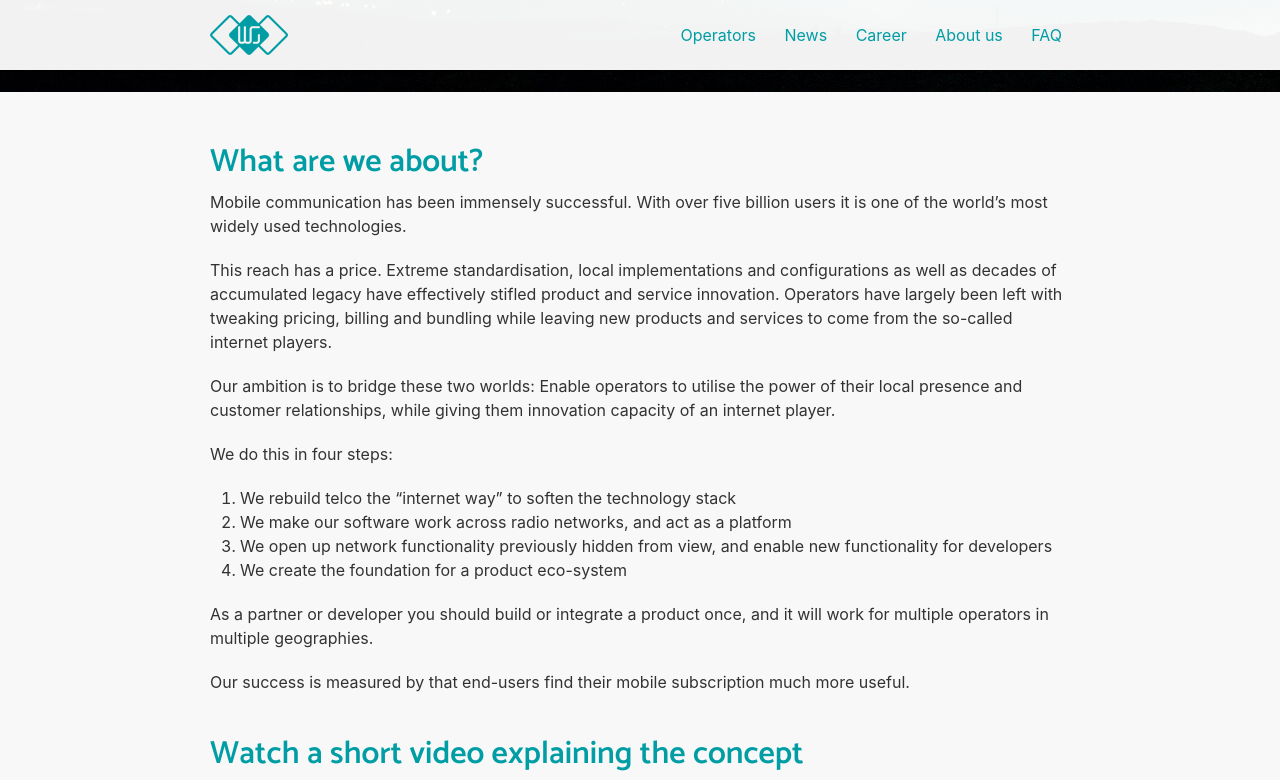
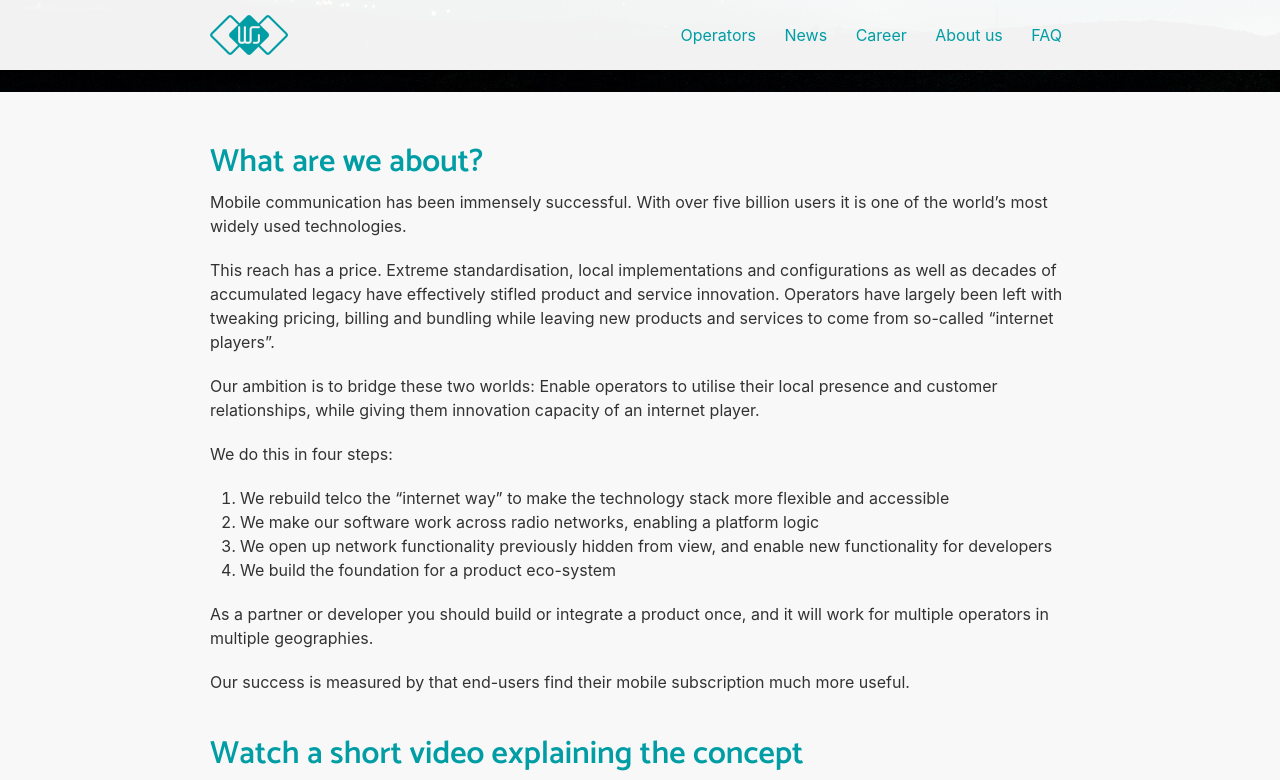
Before and after one commit to working-group-two/engineering-blog, a Jekyll site: the page built from pages/index.md, in a window 1280 px wide and 900 px high, scrolled down 358 px, cut to the strip 0-780 px from the top of the window. Built offline with Jekyll 4.4.1, drawn with Linux system fonts in a browser that asks for light colours; nearby versions of some CDN libraries.

Commit message:
Update index.md
text edits

```diff
--- a/pages/index.md
+++ b/pages/index.md
@@ -9,15 +9,15 @@ permalink: /
 
 Mobile communication has been immensely successful. With over five billion users it is one of the world's most widely used technologies.
 
-This reach has a price. Extreme standardisation, local implementations and configurations as well as decades of accumulated legacy have effectively stifled product and service innovation. Operators have largely been left with tweaking pricing, billing and bundling while  leaving new products and services to come from the so-called internet players.
+This reach has a price. Extreme standardisation, local implementations and configurations as well as decades of accumulated legacy have effectively stifled product and service innovation. Operators have largely been left with tweaking pricing, billing and bundling while  leaving new products and services to come from so-called "internet players".
 
-Our ambition is to bridge these two worlds: Enable operators to utilise the power of their local presence and customer relationships, while  giving them innovation capacity of an internet player.
+Our ambition is to bridge these two worlds: Enable operators to utilise their local presence and customer relationships, while  giving them innovation capacity of an internet player.
 
 We do this in four steps:
-1. We rebuild telco the "internet way" to soften the technology stack
-2. We make our software work across radio networks, and act as a platform
+1. We rebuild telco the "internet way" to make the technology stack more flexible and accessible
+2. We make our software work across radio networks, enabling a platform logic
 3. We open up network functionality previously hidden from view, and enable new functionality for developers
-4. We create the foundation for a product eco-system
+4. We build the foundation for a product eco-system
 
 As a partner or developer you should build or integrate a product once, and it will work for multiple operators in multiple geographies.
 
```
